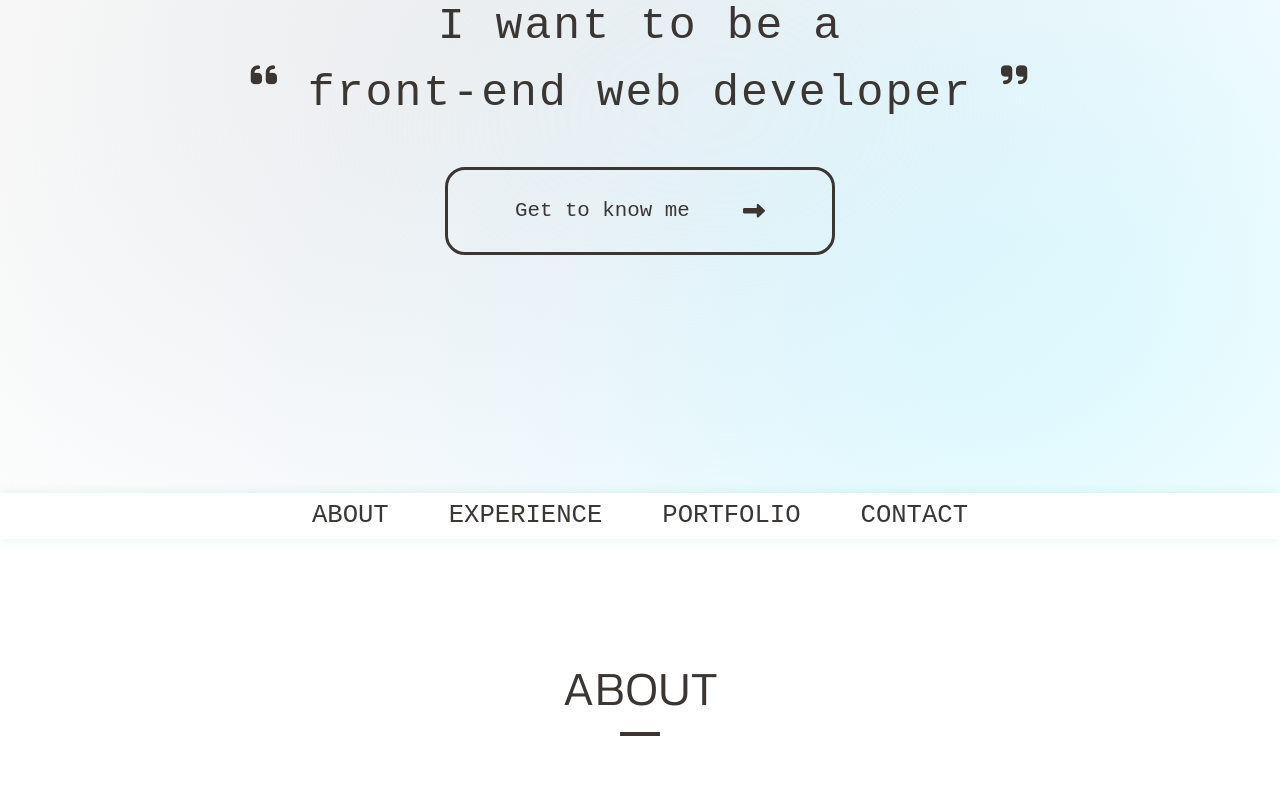
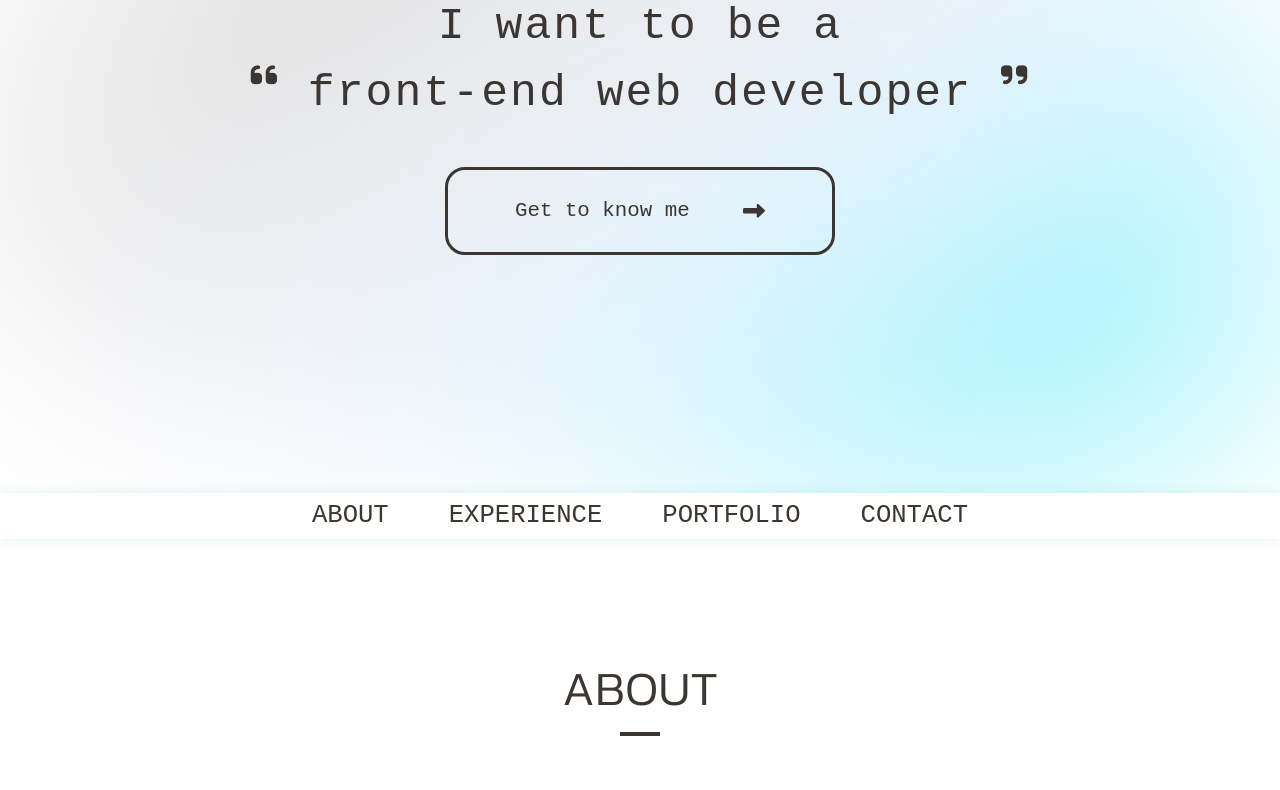
Before and after one commit to ShinoHJ/aboutme, a plain HTML site: page index.html in a window 1280 px wide. Shown: the part 307-1097 px from the top of the page. Drawn offline with Linux system fonts and the light colour scheme; a web font is replaced by a local one.

Commit message:
[bg-gradient]

```diff
--- a/css/style.css
+++ b/css/style.css
@@ -42,8 +42,7 @@ h4 {
 .bg-gradient {
   width: 100%;
   height: 100%;
-  filter: blur(200px);
-  /* background-image: linear-gradient(#4ddc9e, #5b37eb, #f1307e); */
+  filter: blur(120px);
   background-image: linear-gradient(to left top, #adadad, #bcbcbc, #cbcbcb, #dadada, #eaeaea, #ecedf1, #ecf1f9, #e9f6ff, #c8f4ff, #a0f2ff, #75f1f2, #50eed9);
   animation: rotate 10s cubic-bezier(0.8, 0.2, 0.2, 0.8) alternate infinite;
   border-radius: 30% 70% 70% 30%/30% 30% 70% 70%;
```
